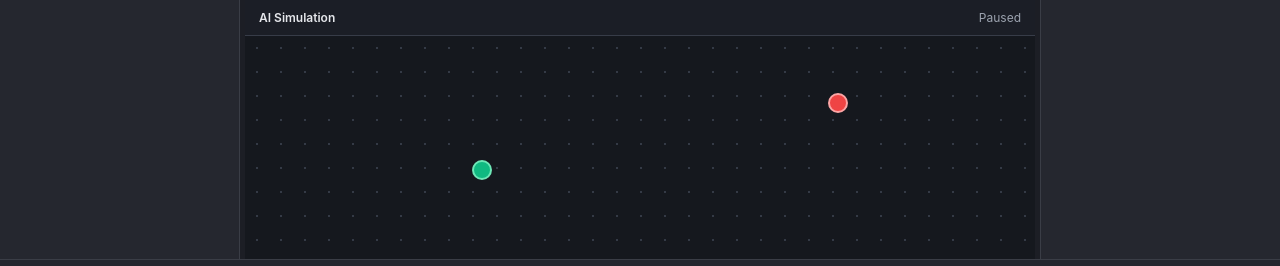
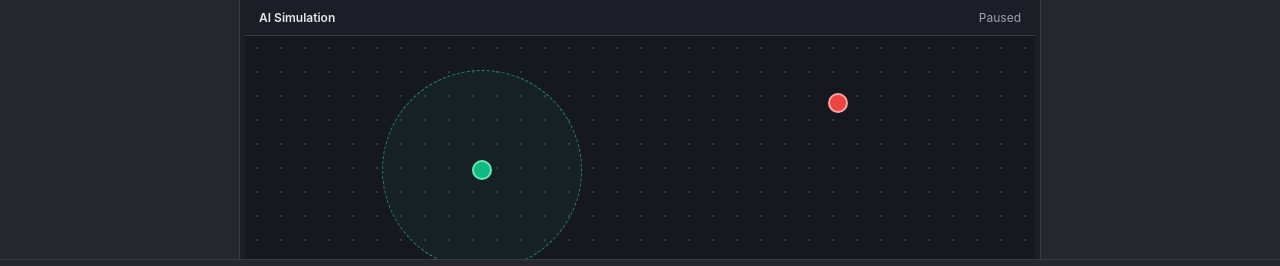
Before and after one commit to lolalolabob123/AgentLab, a React (Vite) app in the folder agentlab/: page / in a window 1280 px wide. Shown: the part 513-779 px from the top of the page. Built offline with nearby package versions, Linux system fonts and the light colour scheme.

Commit message:
fixed visuals and dragging interactivity

```diff
--- a/agentlab/src/components/SimulationViewport.css
+++ b/agentlab/src/components/SimulationViewport.css
@@ -57,8 +57,26 @@
 
 .simulation-world {
     cursor: crosshair;
+    touch-action: none;
+    user-select: none;
 }
 
 .simulation-player {
     pointer-events: none;
 }
+
+.simulation-detection-radius {
+    position: absolute;
+    width: 200px;
+    height: 200px;
+    border: 1px dashed rgba(52, 211, 153, 0.6);
+    border-radius: 50%;
+    background: rgba(52, 211, 153, 0.05);
+    transform: translate(-50%, -50%);
+    pointer-events: none;
+}
+
+.simulation-detection-radius .simulation-agent {
+    left: 50%;
+    top: 50%;
+}
--- a/agentlab/src/components/SimulationViewport.tsx
+++ b/agentlab/src/components/SimulationViewport.tsx
@@ -1,21 +1,22 @@
-import {useRef, useState} from "react";
+import { useRef, useState } from "react";
 import type { PointerEvent } from "react";
+import type { Position } from "../engine/simulation/detection";
+import {
+    INITIAL_AGENT_POSITION,
+    INITIAL_PLAYER_POSITION,
+    worldToPercent,
+    percentToWorld
+} from "../engine/simulation/world";
 import "./SimulationViewport.css";
 
-type Position = {
-    x: number;
-    y: number;
-};
-
 export default function SimulationViewport() {
-    const [playerPosition, setPlayerPosition] = useState<Position>({
-        x: 75,
-        y: 30,
-    });
+    const [playerPosition, setPlayerPosition] = useState<Position>(
+        INITIAL_PLAYER_POSITION
+    );
 
     const worldRef = useRef<HTMLDivElement>(null);
 
-    const handleWorldClick = (event: PointerEvent<HTMLDivElement>) => {
+    const updatePlayerPosition = (event: PointerEvent<HTMLDivElement>) => {
         const world = worldRef.current;
         if (!world) return;
 
@@ -24,10 +25,31 @@ export default function SimulationViewport() {
         const x = ((event.clientX - rect.left) / rect.width) * 100;
         const y = ((event.clientY - rect.top) / rect.height) * 100;
 
-        setPlayerPosition({
+        const percentagePosition = {
             x: Math.max(0, Math.min(100, x)),
             y: Math.max(0, Math.min(100, y)),
-        });
+        };
+
+        setPlayerPosition(percentToWorld(percentagePosition));
+    };
+
+    const handlePointerDown = (event: PointerEvent<HTMLDivElement>) => {
+        if (event.button !== 0) return;
+
+        event.currentTarget.setPointerCapture(event.pointerId);
+        updatePlayerPosition(event);
+    };
+
+    const handlePointerMove = (event: PointerEvent<HTMLDivElement>) => {
+        if (event.buttons !== 1) return;
+
+        updatePlayerPosition(event);
+    };
+
+    const handlePointerUp = (event: PointerEvent<HTMLDivElement>) => {
+        if (event.currentTarget.hasPointerCapture(event.pointerId)) {
+            event.currentTarget.releasePointerCapture(event.pointerId);
+        }
     };
 
     return (
@@ -40,16 +62,26 @@ export default function SimulationViewport() {
             <div
                 ref={worldRef}
                 className="simulation-world"
-                onPointerDown={handleWorldClick}
+                onPointerDown={handlePointerDown}
+                onPointerMove={handlePointerMove}
+                onPointerUp={handlePointerUp}
+                onPointerCancel={handlePointerUp}
             >
-                <div className="simulation-agent" title="AI Agent" />
-
+                <div
+                    className="simulation-detection-radius"
+                    style={{
+                        left: `${worldToPercent(INITIAL_AGENT_POSITION).x}%`,
+                        top: `${worldToPercent(INITIAL_AGENT_POSITION).y}%`,
+                    }}
+                >
+                    <div className="simulation-agent" title="AI Agent" />
+                </div>
                 <div
                     className="simulation-player"
                     title="Player"
                     style={{
-                        left: `${playerPosition.x}%`,
-                        top: `${playerPosition.y}%`,
+                        left: `${worldToPercent(playerPosition).x}%`,
+                        top: `${worldToPercent(playerPosition).y}%`,
                     }}
                 />
             </div>
--- /dev/null
+++ b/agentlab/src/engine/simulation/detection.ts
@@ -0,0 +1,25 @@
+export type Position = {
+    x: number;
+    y: number;
+}
+
+export function getDistance(
+    a: Position,
+    b: Position
+): number {
+    const dx = b.x - a.x;
+    const dy = b.y - a.y;
+
+    return Math.sqrt(dx * dx + dy * dy);
+}
+
+export function canSeePlayer(
+    agentPosition: Position,
+    playerPosition: Position,
+    detectionRange: number
+): boolean {
+    return getDistance(
+        agentPosition,
+        playerPosition
+    ) <= detectionRange
+}
--- /dev/null
+++ b/agentlab/src/engine/simulation/world.ts
@@ -0,0 +1,30 @@
+import type { Position } from "./detection";
+
+export const WORLD_WIDTH = 1000;
+export const WORLD_HEIGHT = 600;
+
+export const INITIAL_AGENT_POSITION: Position = {
+    x: 300,
+    y: 360,
+};
+
+export const INITIAL_PLAYER_POSITION: Position = {
+    x: 750,
+    y: 180,
+};
+
+export const DEFAULT_DETECTION_RANGE = 150;
+
+export function worldToPercent(position: Position): Position {
+    return {
+        x: (position.x / WORLD_WIDTH) * 100,
+        y: (position.y / WORLD_HEIGHT) * 100,
+    };
+}
+
+export function percentToWorld(position: Position): Position {
+    return {
+        x: (position.x / 100) * WORLD_WIDTH,
+        y: (position.y / 100) * WORLD_HEIGHT,
+    };
+}
```
Also changed, not shown: 1 other file (tests, documents, lock files or other folders).
